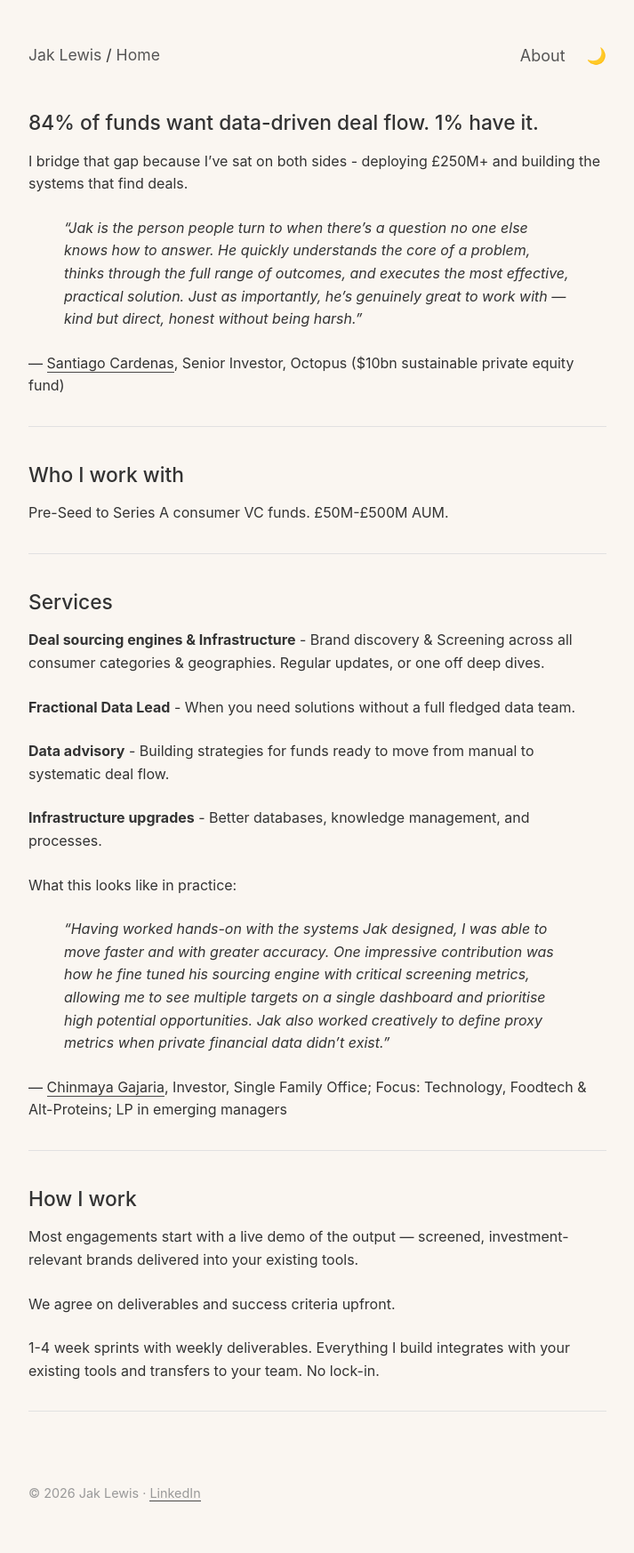
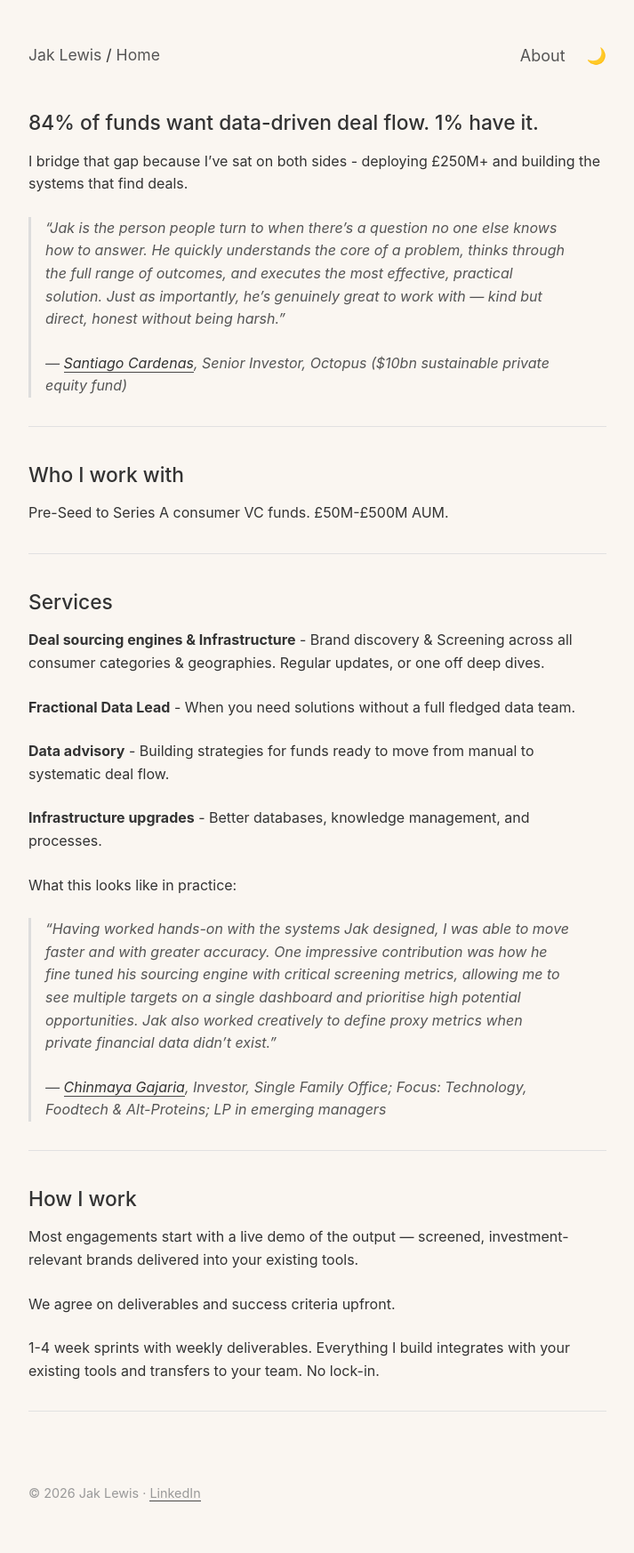
Before and after one commit to jakglewis/jaklewis.com, a Jekyll site: the page built from _pages/index.md, in a window 1280 px wide. Shown: the whole page at 89% size, without its empty margins (283-996 px from the left). Built offline with Jekyll 4.4.1, drawn with Linux system fonts in a browser that asks for light colours.

Commit message:
vault backup: 2026-01-07 00:12:18

```diff
--- a/_pages/index.md
+++ b/_pages/index.md
@@ -8,8 +8,8 @@ permalink: /
 I bridge that gap because I've sat on both sides - deploying £250M+ and building the systems that find deals.
 
 > *"Jak is the person people turn to when there's a question no one else knows how to answer. He quickly understands the core of a problem, thinks through the full range of outcomes, and executes the most effective, practical solution. Just as importantly, he's genuinely great to work with — kind but direct, honest without being harsh."*
-
-— [Santiago Cardenas](https://www.linkedin.com/in/scardenasramirez/?originalSubdomain=uk), Senior Investor, Octopus ($10bn sustainable private equity fund)
+>
+> — [Santiago Cardenas](https://www.linkedin.com/in/scardenasramirez/?originalSubdomain=uk), Senior Investor, Octopus ($10bn sustainable private equity fund)
 
 ***
 ## Who I work with
@@ -30,8 +30,8 @@ Pre-Seed to Series A consumer VC funds. £50M-£500M AUM.
 What this looks like in practice:
 
 > *"Having worked hands-on with the systems Jak designed, I was able to move faster and with greater accuracy. One impressive contribution was how he fine tuned his sourcing engine with critical screening metrics, allowing me to see multiple targets on a single dashboard and prioritise high potential opportunities. Jak also worked creatively to define proxy metrics when private financial data didn't exist."*
-
-— [Chinmaya Gajaria](https://www.linkedin.com/in/chinmaya-gajaria/?originalSubdomain=uk), Investor, Single Family Office; Focus: Technology, Foodtech & Alt-Proteins; LP in emerging managers
+>
+> — [Chinmaya Gajaria](https://www.linkedin.com/in/chinmaya-gajaria/?originalSubdomain=uk), Investor, Single Family Office; Focus: Technology, Foodtech & Alt-Proteins; LP in emerging managers
 
 ***
 ## How I work
--- a/_sass/_custom.scss
+++ b/_sass/_custom.scss
@@ -157,6 +157,15 @@ hr {
   background-color: var(--color-border-primary);
   border: none;
   margin: var(--space-4) 0;
+}
+
+// Blockquotes
+blockquote {
+  margin-left: 0;
+  padding-left: var(--space-2);
+  border-left: 3px solid var(--color-border-secondary);
+  color: var(--color-text-secondary);
+  font-style: italic;
 }
 
 // Header styling
```
Also changed, not shown: _pages/about.md (+2 -2 lines).
